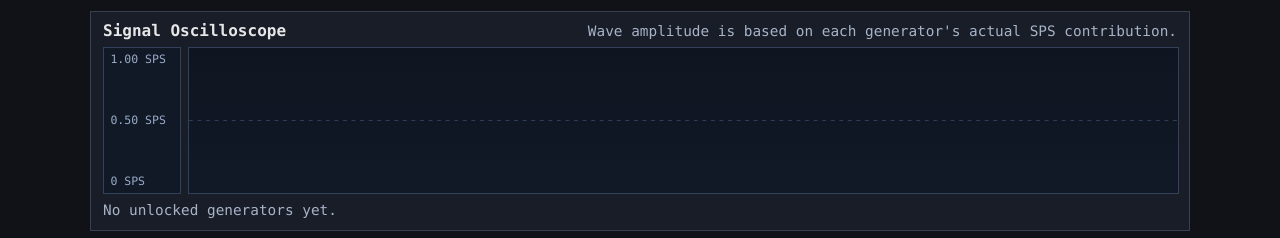
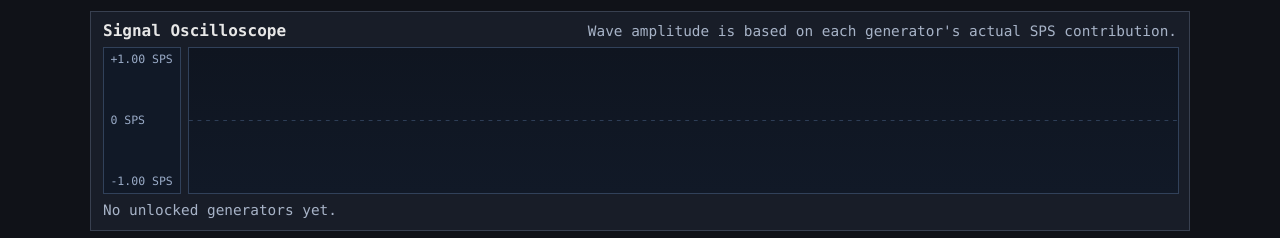
Before and after one commit to jjlyon/web-incremental, a React (Vite) app: page / in a window 1280 px wide. Shown: the part 170-408 px from the top of the page. Built offline with nearby package versions, Linux system fonts and the light colour scheme.

Commit message:
Center wave Y-axis scale around zero

```diff
--- a/src/App.tsx
+++ b/src/App.tsx
@@ -371,9 +371,9 @@ function App() {
         <div className="wave-header"><strong>Signal Oscilloscope</strong><span className="muted">Wave amplitude is based on each generator's actual SPS contribution.</span></div>
         <div className="wave-body">
           <div className="wave-scale" aria-hidden="true">
-            <span>{formatNumber(maxContributionSps)} SPS</span>
-            <span>{formatNumber(maxContributionSps / 2)} SPS</span>
+            <span>+{formatNumber(maxContributionSps)} SPS</span>
             <span>0 SPS</span>
+            <span>-{formatNumber(maxContributionSps)} SPS</span>
           </div>
           <svg viewBox={`0 0 ${WAVE_WIDTH} ${WAVE_HEIGHT}`} className="wave-display" role="img" aria-label="Live generator sinewaves"><path d={`M0,${WAVE_HEIGHT / 2} H${WAVE_WIDTH}`} className="wave-baseline" />{visibleGeneratorWaves.map((wave) => <path key={wave.generatorId} d={wave.path} className="wave-line" style={{ stroke: wave.color, opacity: 0.95 }} />)}{visibleClickMarkers.map((marker) => <circle key={`click-${marker.id}`} cx={marker.x.toFixed(2)} cy={marker.y.toFixed(2)} r={2.8} className="wave-click-marker" />)}</svg>
         </div>
```
